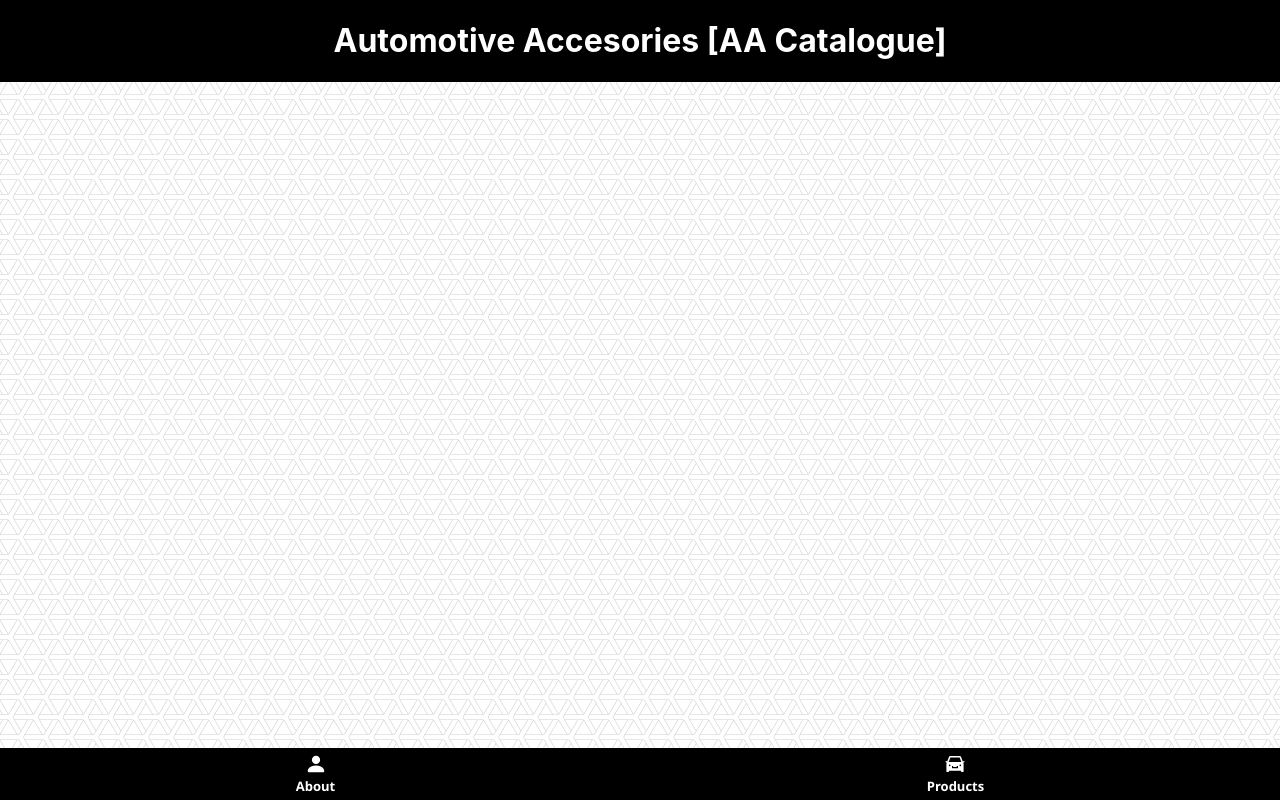
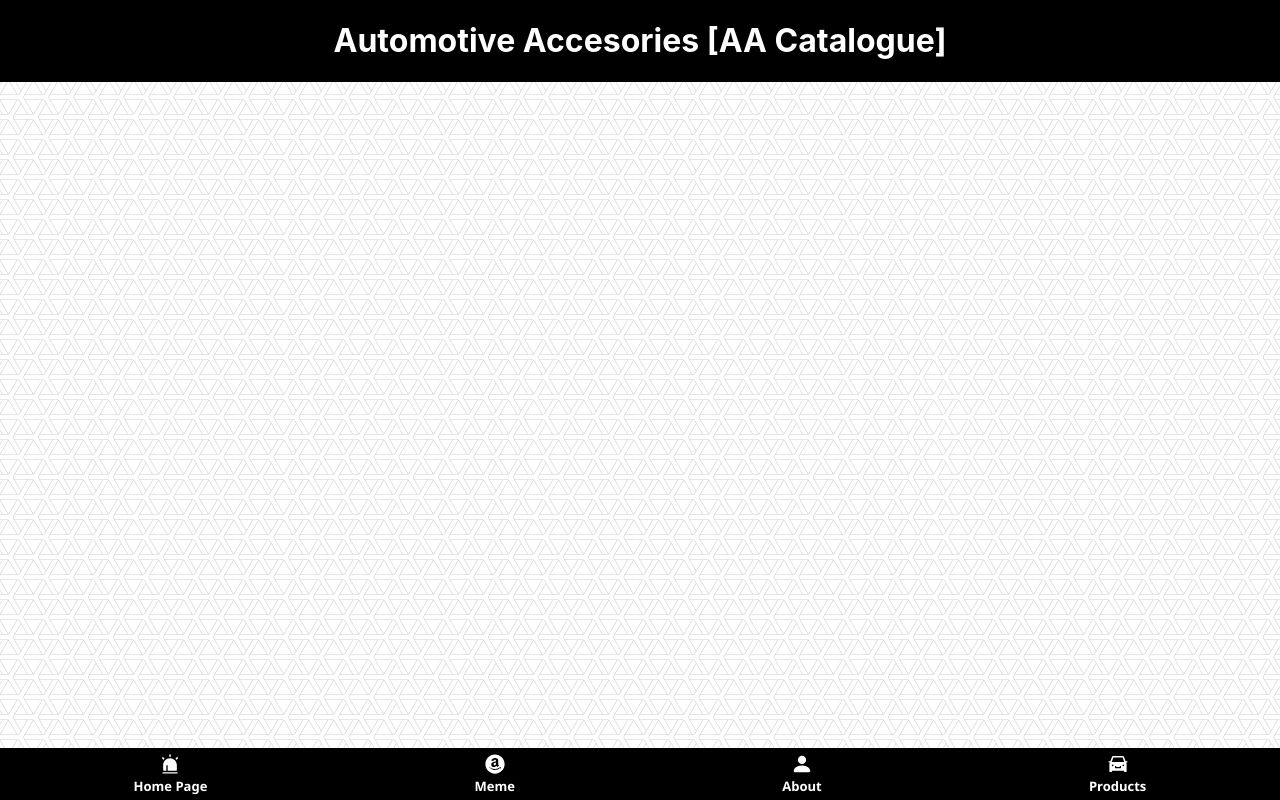
Before and after one commit to kanyaazalia/TA_Kel03_RPLBK, a React (Create React App) app: page / in a window 1280 px wide. Built offline with nearby package versions, Linux system fonts and the light colour scheme.

Commit message:
Add Navigation to 4 Icon

```diff
--- a/src/App.js
+++ b/src/App.js
@@ -2,7 +2,7 @@
 import { BrowserRouter, Route, NavLink, Routes } from "react-router-dom";
 
 // Icon Footer/Menu
-import { AiFillCar } from "react-icons/ai";
+import { AiFillAlert, AiFillAmazonCircle, AiFillCar } from "react-icons/ai";
 import { BsFillPersonFill } from "react-icons/bs";
 
 // Pages
@@ -21,10 +21,19 @@
         </div>
       </header>
       <Routes>
+          {/* <Route path="/" element={<HomePage />}/> */}
           <Route path="/" element={<AboutPage />}/>
           <Route path="/products" element={<ProductsPage />}/>
       </Routes>
       <footer>
+        <NavLink to="/" className="iconWrapper">
+          <AiFillAlert className="icon" />
+          Home Page
+        </NavLink>
+        <NavLink to="/" className="iconWrapper">
+          <AiFillAmazonCircle className="icon" />
+          Meme
+        </NavLink>
         <NavLink to="/" className="iconWrapper">
           <BsFillPersonFill className="icon" />
           About
```
